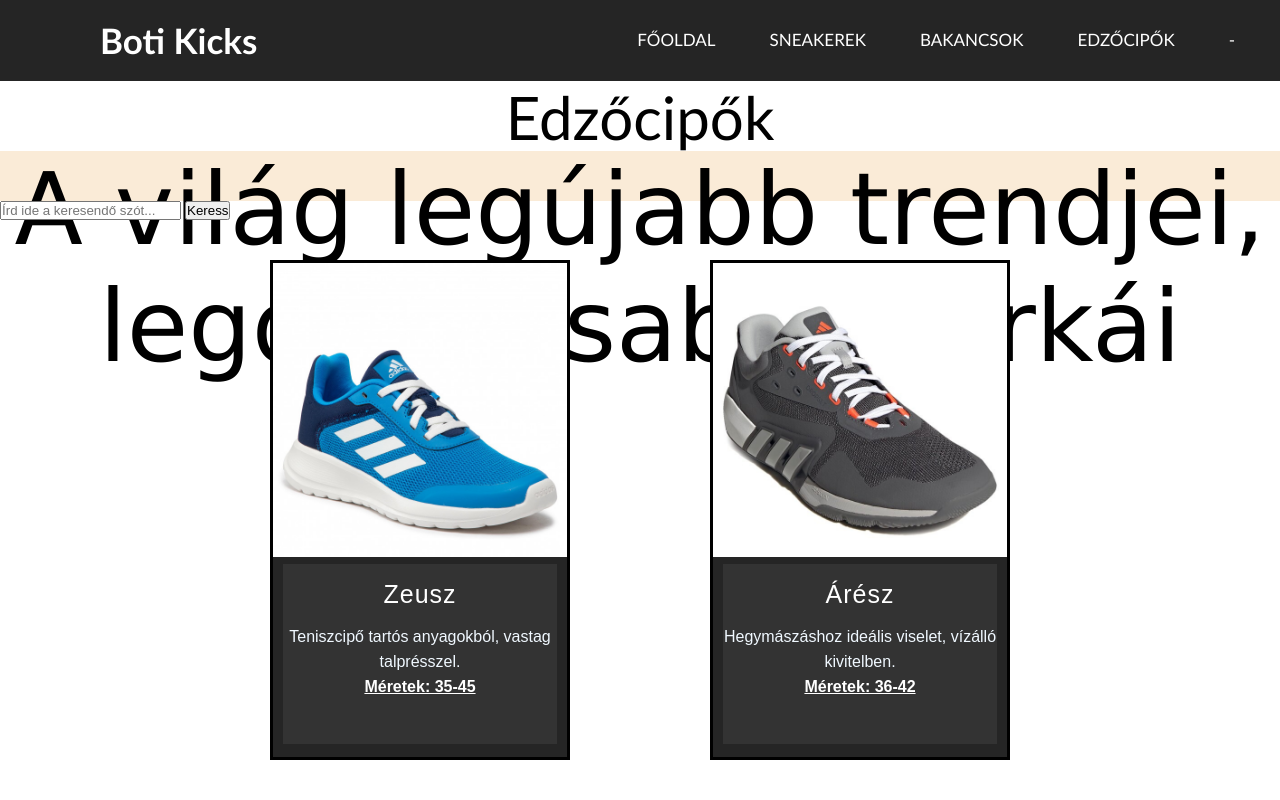
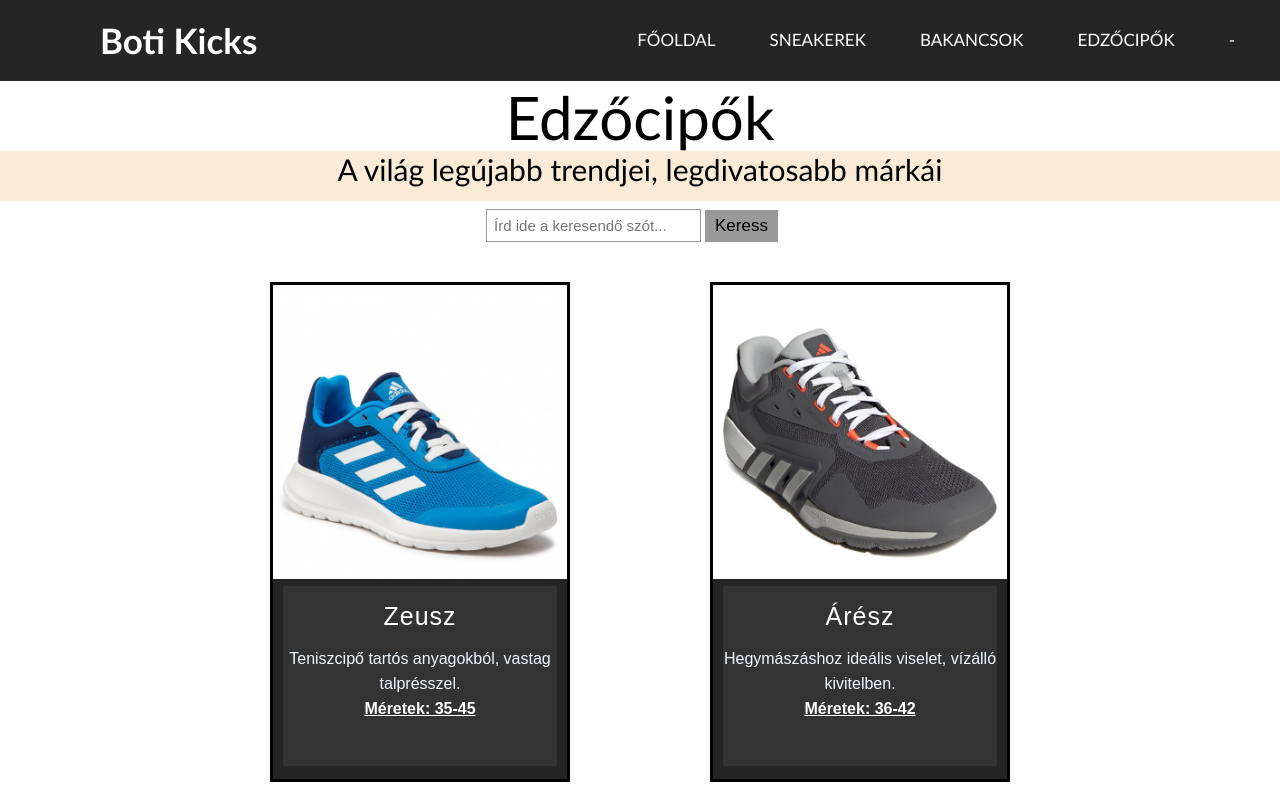
Before and after one commit to Tomi126/csukabot, a plain HTML site: page aloldalak/edzo.html in a window 1280 px wide. Shown: the top 800 px of the page. Drawn offline with Linux system fonts and the light colour scheme.

Commit message:
Revert "Add files via upload"
This reverts commit 8600adf4b20498fa2540e2af5829f755b59cc4f1.

```diff
--- a/css/mellekoldal.css
+++ b/css/mellekoldal.css
@@ -119,9 +119,9 @@ body {
 .bemutatotxt {
   height: 50px;
   background-color: antiquewhite;
-    font-size: 100px;
+  font-size: 30px;
   text-align: center;
-    font-family: Verdana;
+  font-family: 'Gill Sans', 'Gill Sans MT', Calibri, 'Trebuchet MS', sans-serif;
   margin-top: 20px;
 
 }
@@ -144,3 +144,24 @@ body {
   color: white;
   text-decoration: underline;
 }
+
+form {
+  text-align: center;
+}
+
+input {
+  margin-top: 8px;
+  padding: 7px;
+  font-size: 15px;
+  border: 1px solid #999;
+}
+
+button {
+  padding: 6px 10px;
+  margin-top: 8px;
+  margin-right: 16px;
+  background: #999;
+  font-size: 17px;
+  border: none;
+  cursor: pointer;
+}
```
Lines whose indentation alone changed are shown as unchanged.
